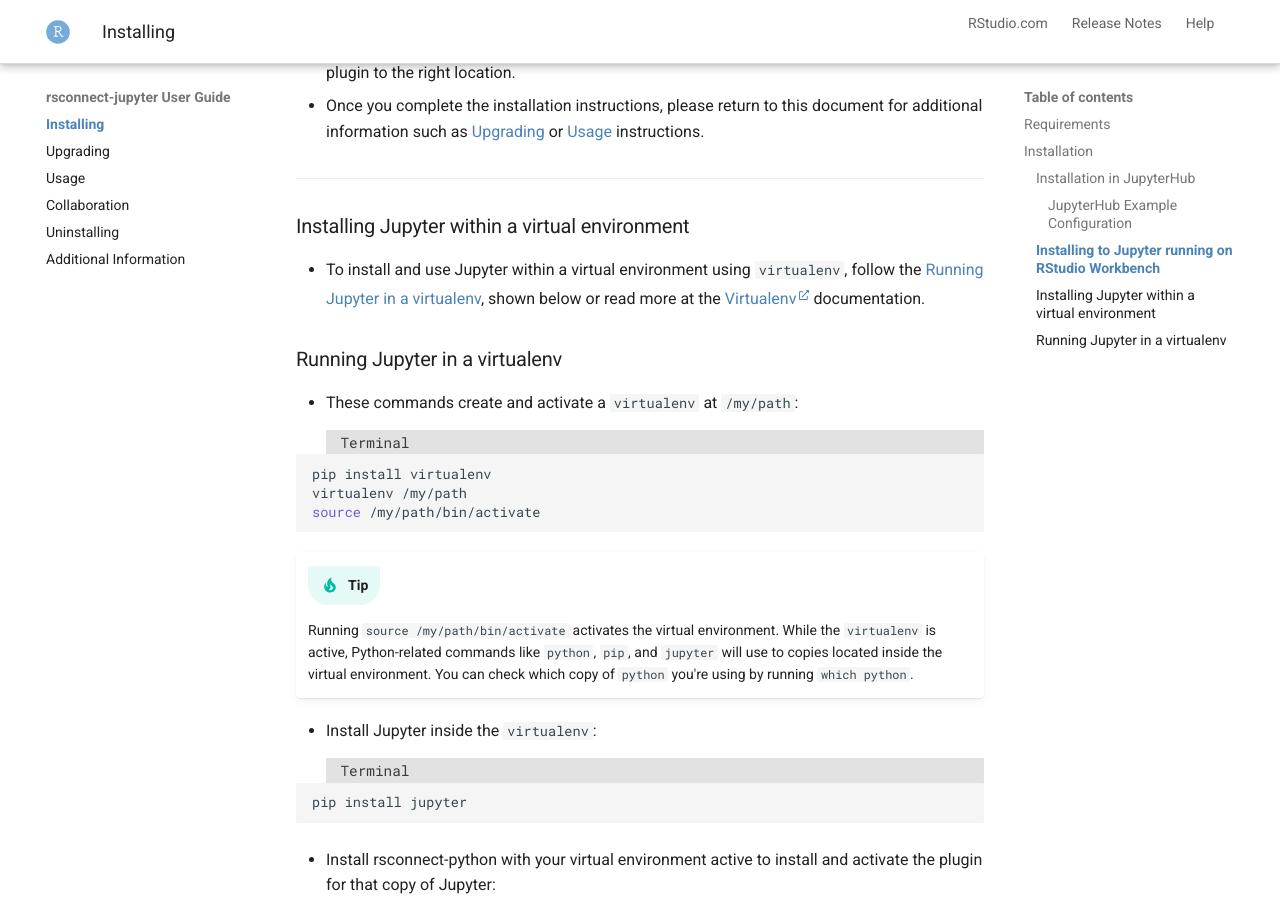
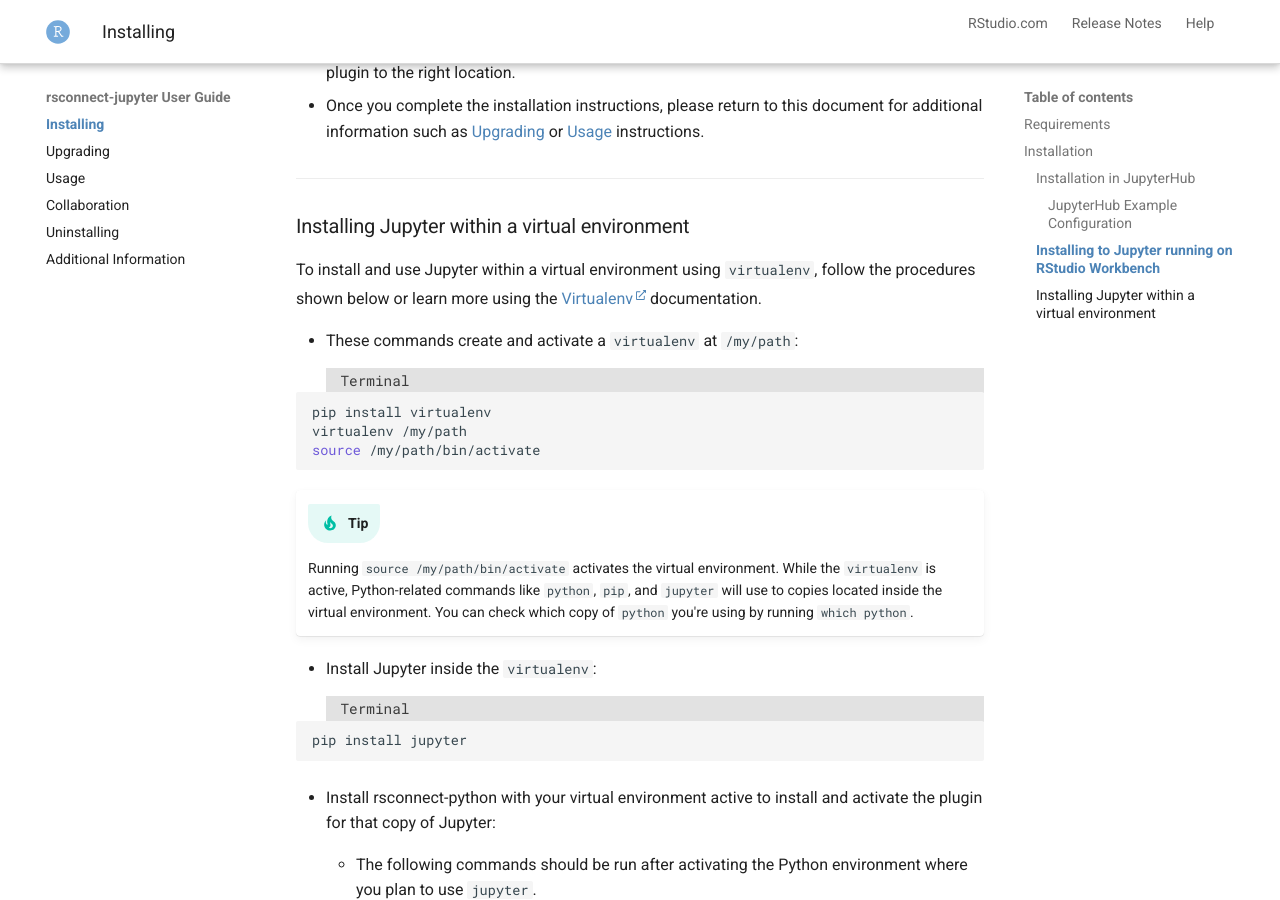
Before and after one commit to rstudio/rsconnect-jupyter, an MkDocs documentation site: the page built from docs/docs/index.md, in a window 1280 px wide and 900 px high, scrolled down 2198 px. Built offline with MkDocs 1.6.1 and Material for MkDocs 9.7.7, drawn with Linux system fonts in a browser that asks for light colours.

Commit message:
Combining sections per Mike's feedback

```diff
--- a/docs/docs/index.md
+++ b/docs/docs/index.md
@@ -108,11 +108,9 @@
 
 ### Installing Jupyter within a virtual environment
 
-- To install and use Jupyter within a virtual environment using
-`virtualenv`, follow the [Running Jupyter in a virtualenv](#running-jupyter-in-a-virtualenv), shown below or read more at the
+To install and use Jupyter within a virtual environment using
+`virtualenv`, follow the procedures shown below or learn more using the
 [Virtualenv](https://virtualenv.pypa.io/en/latest/) documentation.
-
-### Running Jupyter in a virtualenv
 
 - These commands create and activate a `virtualenv` at `/my/path`:
   <div class="code-title">Terminal</div>
```
